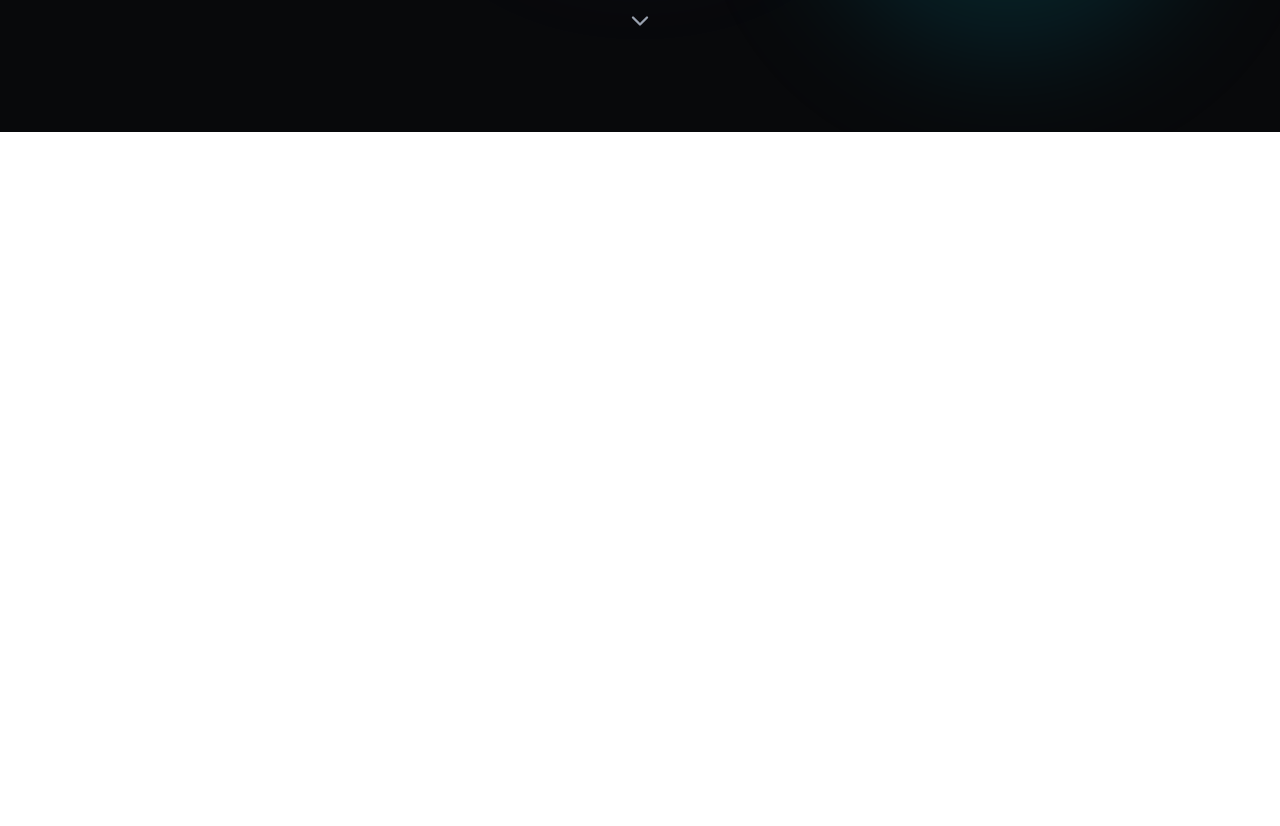
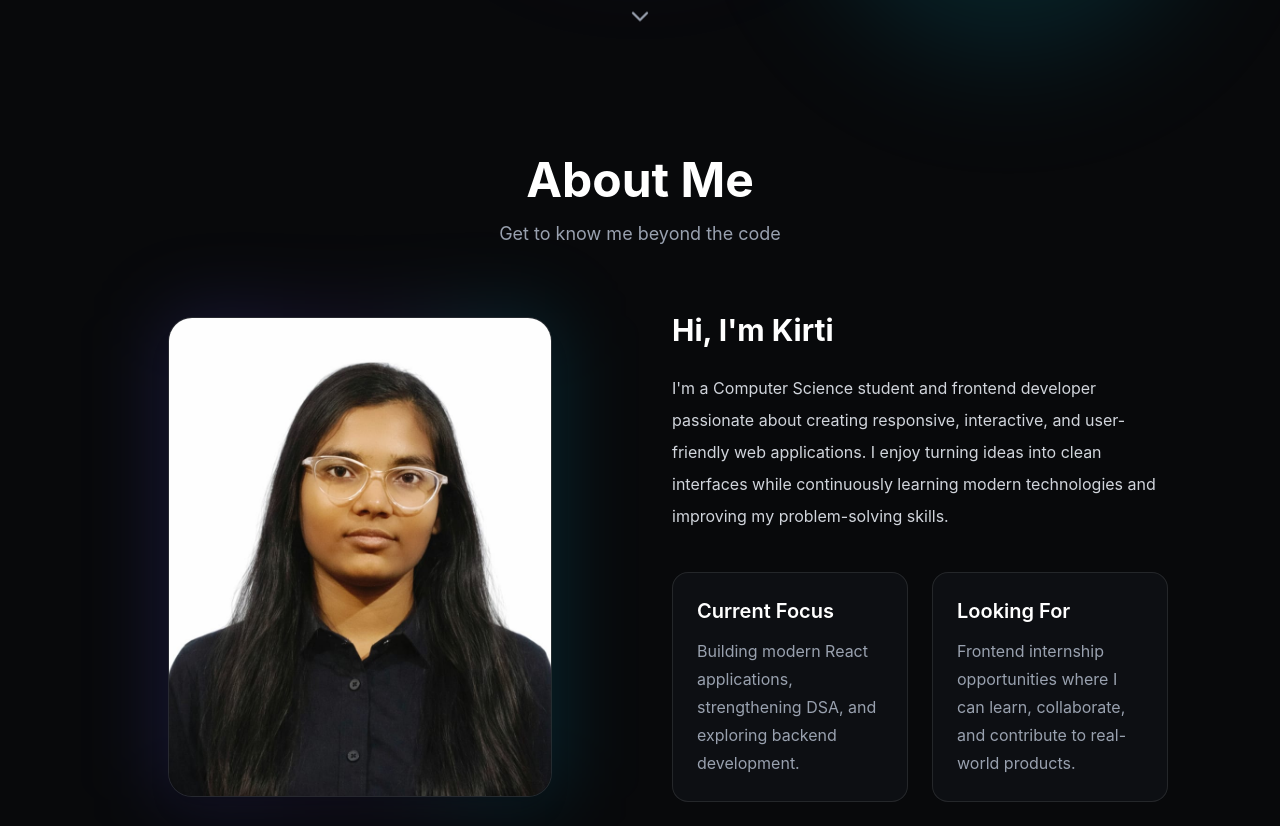
Before and after one commit to Kirti391/Portfolio-website, a React (Vite) app: page / in a window 1280 px wide. Shown: the part 760-1586 px from the top of the page. Before the commit the page ends 892 px from the top, so only its background shows below. Built offline with nearby package versions, Linux system fonts and the light colour scheme.

Commit message:
feat: build About section structure and reusable components

```diff
--- a/src/App.jsx
+++ b/src/App.jsx
@@ -1,6 +1,7 @@
 // import './App.css'
 import Navbar from './components/navbar'
 import Hero from './components/hero'
+import About from './components/about'
 function App() {
 
 
@@ -9,6 +10,7 @@
    {/* <div className="min-h-screen bg-[#08090B] text-[#F2F3F5]"> */}
      <Navbar />
      <Hero />
+     <About/>
      </div>
     // </>
   )
--- /dev/null
+++ b/src/components/ProfileCard.jsx
@@ -0,0 +1,32 @@
+function ProfileCard({ image }) {
+    return (
+        <div className="relative w-full max-w-sm">
+
+            {/* Glow */}
+            <div
+                className="
+                    absolute
+                    -inset-1
+                    rounded-3xl
+                    bg-gradient-to-r
+                    from-indigo-500/20
+                    via-violet-500/10
+                    to-cyan-500/20
+                    blur-2xl
+                "
+            ></div>
+
+            {/* Card */}
+            <div className="relative overflow-hidden rounded-3xl border border-white/10 bg-[#111318]/70 backdrop-blur-md shadow-xl">
+                <img
+                    src={image}
+                    alt="Profile"
+                    className="w-full aspect-[4/5] object-cover"
+                />
+            </div>
+
+        </div>
+    );
+}
+
+export default ProfileCard;
--- /dev/null
+++ b/src/components/about.jsx
@@ -0,0 +1,50 @@
+import SectionHeading from "./sectionHeading";
+import profile from "../assets/Kirti.jpeg";
+import InfoCard from "./InfoCard";
+import ProfileCard from "./ProfileCard";
+function About() {
+
+    return (
+        <section id="about" className="px-28 py-6">
+            <div className="max-w-6xl mx-auto">
+                <SectionHeading title="About Me" subtitle="Get to know me beyond the code" />
+            </div>
+            <div className="flex flex-col md:flex-row items-center gap-16">
+                {/* Left side=image */}
+               <div className="flex justify-center flex-1">
+    <ProfileCard image={profile} />
+</div>
+                {/* Right side=text/content */}
+                <div className="flex-1">
+
+                  <h3 className="text-3xl font-bold text-white">
+                        Hi, I'm Kirti
+                    </h3>
+
+                    <p className="mt-6 text-gray-300 leading-8">
+                        I'm a Computer Science student and frontend developer passionate
+                        about creating responsive, interactive, and user-friendly web
+                        applications. I enjoy turning ideas into clean interfaces while
+                        continuously learning modern technologies and improving my
+                        problem-solving skills.
+                    </p>
+<div className="mt-10 grid gap-6 md:grid-cols-2">
+
+    <InfoCard
+        title="Current Focus"
+        description="Building modern React applications, strengthening DSA, and exploring backend development."
+    />
+
+    <InfoCard
+        title="Looking For"
+        description="Frontend internship opportunities where I can learn, collaborate, and contribute to real-world products."
+    />
+
+</div>
+                </div>
+            </div>
+        </section>
+    );
+
+}
+export default About;
--- a/src/components/hero.jsx
+++ b/src/components/hero.jsx
@@ -1,5 +1,5 @@
 import Button from "./button";
-import { FiDownload, FiMail , FiGithub, FiLinkedin,} from "react-icons/fi";
+import { FiDownload, FiMail , FiGithub, FiLinkedin,FiBriefcase } from "react-icons/fi";
 import { useState, useEffect } from "react";
 import { SiLeetcode } from "react-icons/si";
 import SocialButton from "./socialButton";
@@ -87,10 +87,12 @@
 
             {/* Hero Content */}
             <div className="relative z-10 max-w-3xl flex flex-col items-center text-center ">
-                <div className="mb-6 gap-2 flex items-center rounded-full border border-emerald-400/20 bg-emerald-400/10 px-4 py-2">
-                    <span className="h-2 w-2 rounded-full bg-emerald-400"></span>
-                    <span className="text-sm text-emerald-300">Open to Internships & Opportunities</span>
-                </div>
+                <div className="mb-6 inline-flex items-center gap-2 rounded-2xl border border-indigo-400/20 bg-indigo-500/10 backdrop-blur-md px-4 py-2 shadow-lg shadow-indigo-500/5 transition-all duration-300 hover:-translate-y-1 hover:border-indigo-400/30 hover:bg-indigo-500/15 ">
+    <FiBriefcase className="text-indigo-400 text-lg" />
+    <span className="text-sm font-medium tracking-wide text-gray-300">
+        Open to Internships
+    </span>
+</div>
 
                 <h1 className="text-5xl font-bold tracking-tight text-[#F2F3F5] md:text-7xl mb-3">Hi, I'm Kirti</h1>
                 <div className="mt-4 flex flex-col items-center justify-center">
--- /dev/null
+++ b/src/components/infoCard.jsx
@@ -0,0 +1,23 @@
+function InfoCard({title,description}){
+
+    return(
+    <div  className="
+                rounded-2xl
+                border border-white/10
+                bg-[#111318]/70
+                backdrop-blur-md
+                p-6
+                transition-all
+                duration-300
+                hover:-translate-y-1
+                hover:border-indigo-400/30
+                hover:shadow-[0_0_20px_rgba(99,102,241,0.15)]
+            ">
+        <h2 className="text-xl font-semibold text-white">{title}</h2>
+        <p className="mt-3 text-gray-400 leading-7">{description}</p>
+
+    </div>
+    );
+}
+
+export default InfoCard;
--- /dev/null
+++ b/src/components/sectionHeading.jsx
@@ -0,0 +1,13 @@
+function SectionHeading({title, subtitle}){
+
+    return(
+        <div className="text-center mb-16">
+            <h2 className="text-4xl md:text-5xl font-bold text-white">{title}</h2>
+            <p className="mt-4 text-lg text-gray-400 max-w-2xl mx-auto">{subtitle}</p>
+
+        </div>
+    );
+
+}
+
+export default SectionHeading;
```
Also changed, not shown: src/assets/Kirti.jpeg (added).
